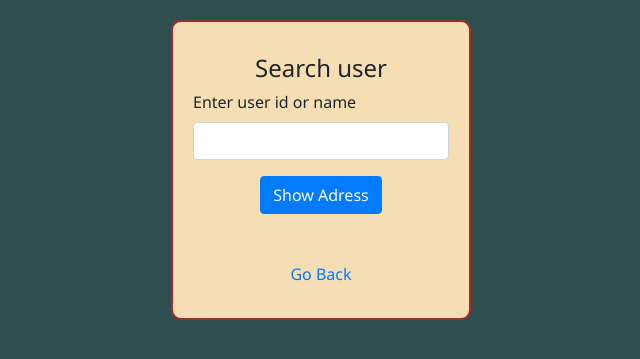
After one commit to kartik-mahato-56/Day2, a PHP site: page /searchaddress.php in a window 1280 px wide. The commit adds this page. Shown: the top 359 px of the page, without its empty margins (319-959 px from the left). Run offline with PHP 8.4, Linux system fonts and the light colour scheme.

Commit message:
commited

```diff
--- /dev/null
+++ b/searchaddress.php
@@ -0,0 +1,86 @@
+ <?php
+  include "dbconnect.php";
+
+?>
+
+<!doctype html>
+<html lang="en">
+  <head>
+    <title>Search User</title>
+    <!-- Required meta tags -->
+    <meta charset="utf-8">
+    <meta name="viewport" content="width=device-width, initial-scale=1, shrink-to-fit=no">
+
+    <!-- Bootstrap CSS -->
+    <link rel="stylesheet" href="https://stackpath.bootstrapcdn.com/bootstrap/4.3.1/css/bootstrap.min.css" integrity="sha384-ggOyR0iXCbMQv3Xipma34MD+dH/1fQ784/j6cY/iJTQUOhcWr7x9JvoRxT2MZw1T" crossorigin="anonymous">
+    <link rel="stylesheet" href="style.css">
+  </head>
+  <body>
+      <!-- <div class="container"> -->
+        <form action="searchaddress.php" method="post">
+        <div class="search">
+        <h4 class="text-center">Search user</h4>
+              <div class="form-group">
+                <label for="user">Enter user id or name</label>
+                <input type="text" class="form-control" name="user" id="user" aria-describedby="helpId" placeholder="">
+                <!-- <small id="helpId" class="form-text text-muted">Help text</small> -->
+              </div>
+              <div class="text-center">
+                <button type="submit" class="btn btn-primary" name="submit">Show Adress</button>
+              </div>
+            </form>
+            <br><br>
+          <a href="address.php">Go Back</a>
+        </div>
+
+      <!-- </div> -->
+
+  </body>
+</html>
+
+<?php
+
+  if(isset($_REQUEST['submit'])){
+    $user = $_REQUEST["user"];
+    $user = intval($user);
+    $sql = mysqli_query($db, "select * from user where uid=$user");
+
+    $row = mysqli_num_rows($sql);
+    if($row > 0){
+      echo "<script>alert('User does not exist on the  database)</script>";
+    }
+    else{
+      $sql2 = "select * from users inner join user_details on users.uid = user_details.uid where users.uid = $user";
+      $rs = mysqli_query($db, $sql2);
+?>
+
+<div class="table-search">
+    <center><table border="1">
+
+    <tr>
+      <th>Id</th>
+      <th>Name</th>
+      <th>Email</th>
+      <th>Phone</th>
+      <th>Address</th>
+      <th>Address Type</th>
+
+    </tr>
+
+<?php
+      while($datas = mysqli_fetch_assoc($rs)){
+          echo "<tr><td>$datas[uid]";
+          echo "<td>$datas[name]";
+          echo "<td>$datas[email]";
+          echo "<td>$datas[phone]";
+          echo "<td>$datas[address]";
+          echo "<td>$datas[type]";
+
+      }
+
+      echo "</table>";
+    }
+  }
+
+
+?>
--- a/style.css
+++ b/style.css
@@ -13,8 +13,50 @@ body{
         margin: 50px auto;
         border: 3px solid rgb(10, 190, 245);
         border-radius: 5px;
-    padding: 30px;
+        /* padding: 30px; */
     }
     .container a{
         text-decoration: underline;
     }
+
+    .btn-primary{
+
+    }
+    .search{
+        height: 300px;
+        width: 300px;
+        display: flex;
+        flex-direction: column;
+        align-items: center;
+        justify-content: center;
+        border: 2px solid brown;
+        margin: 20px auto;
+        padding: 20px;
+        background-color: wheat;
+        border-radius: 10px;
+
+
+    }
+    .search a{
+        text-align: left;
+        align-items: center;
+    }
+
+    #head{
+        display: flex;
+        text-align: center;
+        justify-content: center;
+        align-items: center;
+    }
+    .table-search{
+        background-color: white;
+        border: 2px solid red;
+        padding: 20px;
+        width: 750px;
+        margin: 10px auto;
+        /*   */
+
+    }
+    .table-search table tr td{
+        padding: 20px;
+    }
```
Also changed, not shown: address.php (+4 -3 lines). Lines whose indentation alone changed are shown as unchanged.
